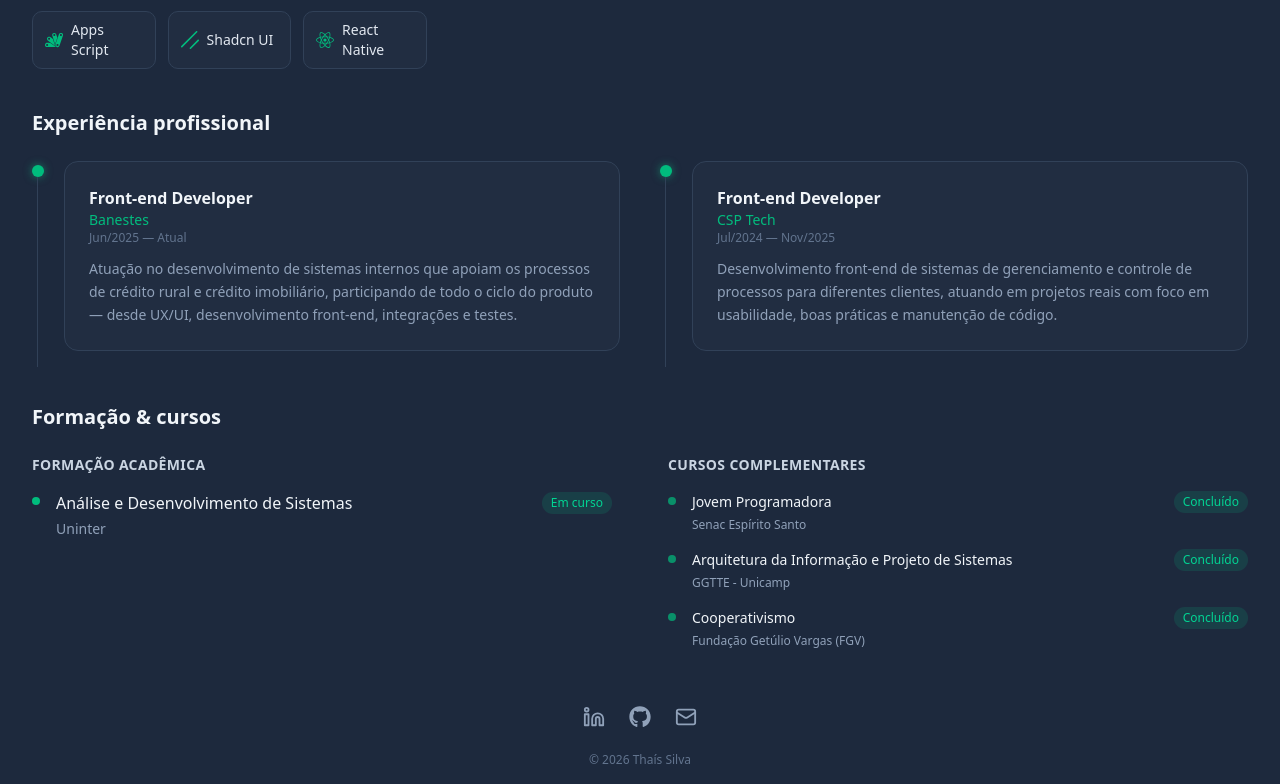
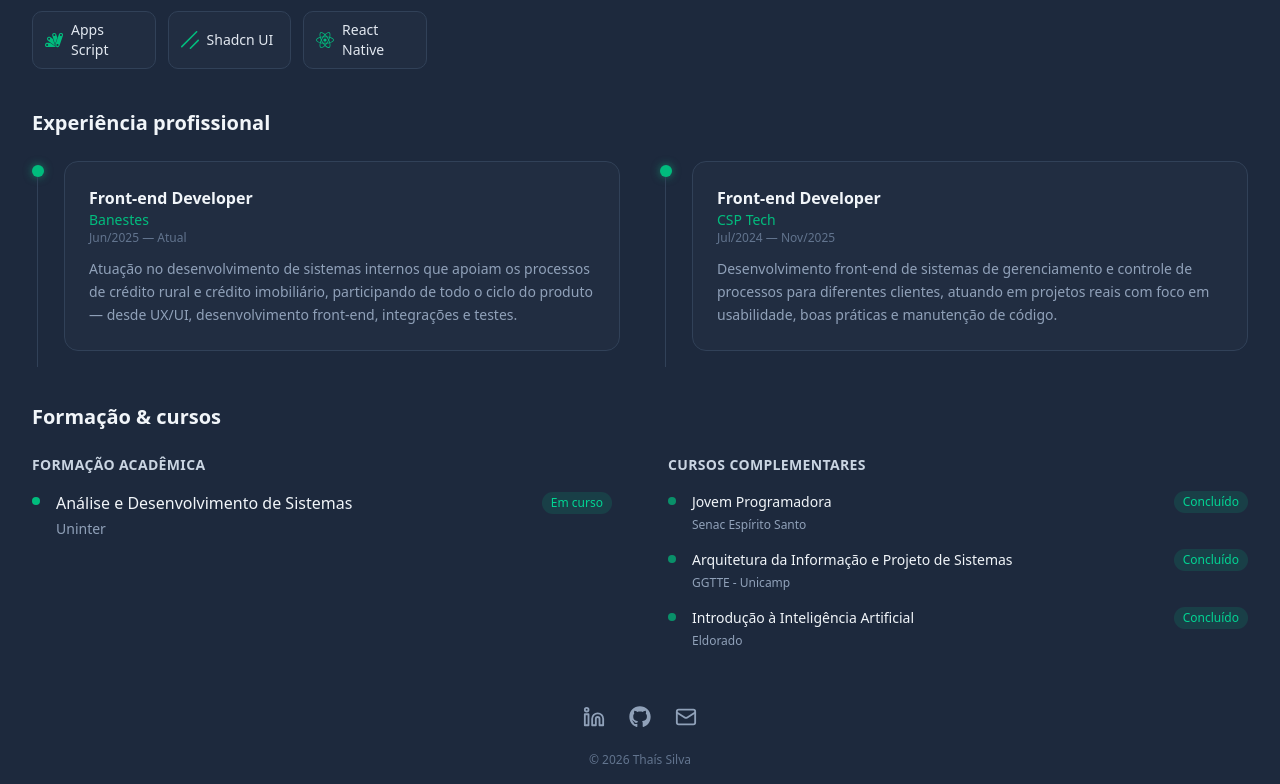
Before and after one commit to thaisdss/Portfolio, a React (Vite) app: page / in a window 1280 px wide. Shown: the part 411-1195 px from the top of the page. Built offline with nearby package versions, Linux system fonts and the light colour scheme; no server answers.

Commit message:
Updated courses

```diff
--- a/src/components/Courses/index.tsx
+++ b/src/components/Courses/index.tsx
@@ -34,7 +34,7 @@ export const Courses = ({ courses }: CoursesProps) => {
               </p>
 
               <Badge className="bg-emerald-500/15 text-emerald-400 text-xs">
-                Concluído
+                {course.situation === "completed" ? "Concluído" : "Em andamento"}
               </Badge>
             </div>
 
--- a/src/constants/index.ts
+++ b/src/constants/index.ts
@@ -5,6 +5,7 @@ import { TbBrandTypescript } from "react-icons/tb"
 import { GitBranch } from "lucide-react"
 import type { ExperienceDomain } from "@/types/Experience"
 import type { TechDomain } from "@/types/Tech"
+import type { Course } from "@/types/Course";
 
 export const technologies: TechDomain[] = [
   { name: "React", icon: FaReact },
@@ -35,19 +36,22 @@ export const experiences: ExperienceDomain[] = [
   },
 ]
 
-export const courses = [
+export const courses: Course[] = [
   {
     title: "Jovem Programadora",
     institution: "Senac Espírito Santo",
+    situation: "completed",
   },
   {
     title: "Arquitetura da Informação e Projeto de Sistemas",
     institution:
       "GGTTE - Unicamp",
+    situation: "completed",
   },
   {
-    title: "Cooperativismo",
-    institution: "Fundação Getúlio Vargas (FGV)",
+    title: "Introdução à Inteligência Artificial",
+    institution: "Eldorado",
+    situation: "completed",
   },
 ]
 
--- a/src/types/Course.ts
+++ b/src/types/Course.ts
@@ -1,4 +1,5 @@
 export type Course = {
     title: string
     institution: string
+    situation: "completed" | "in progress"
 }
```
